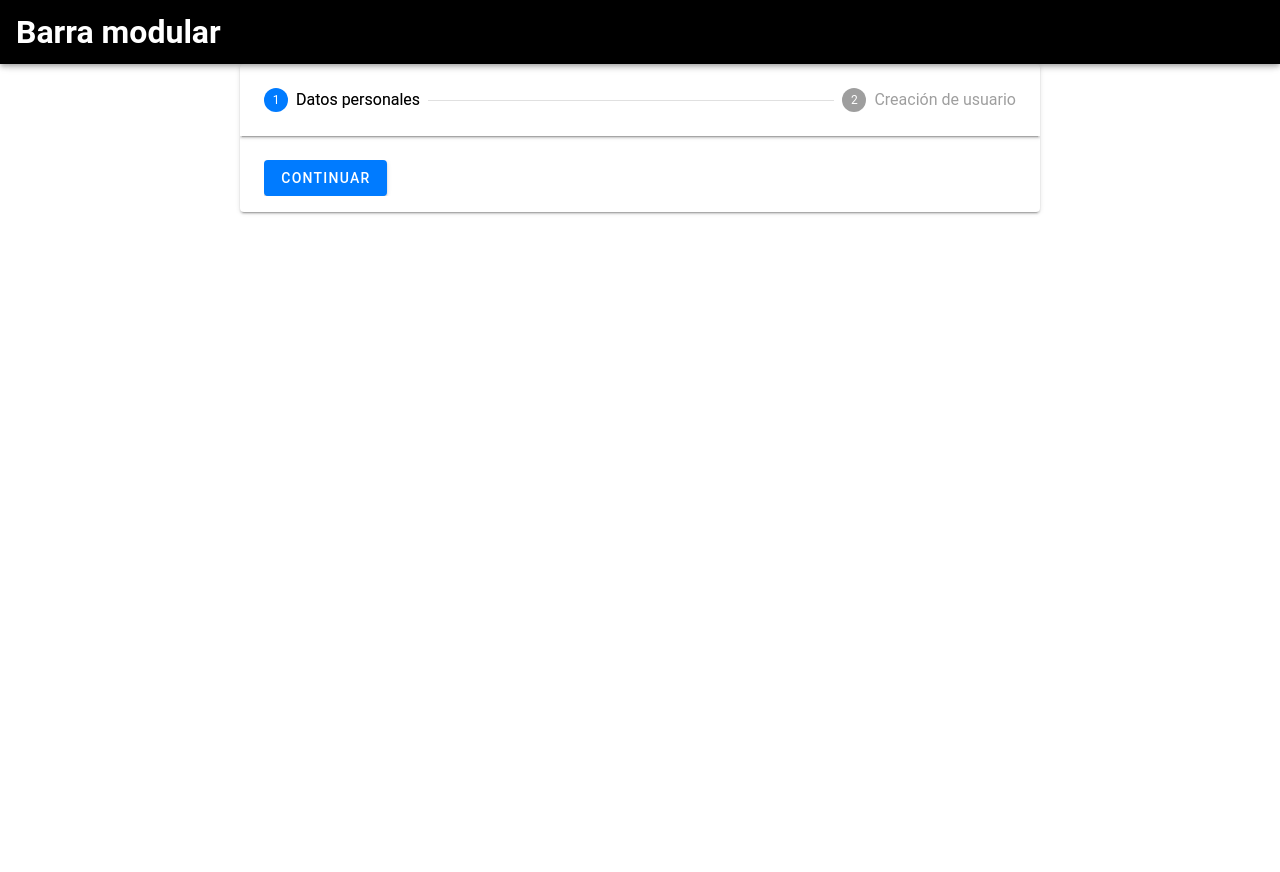
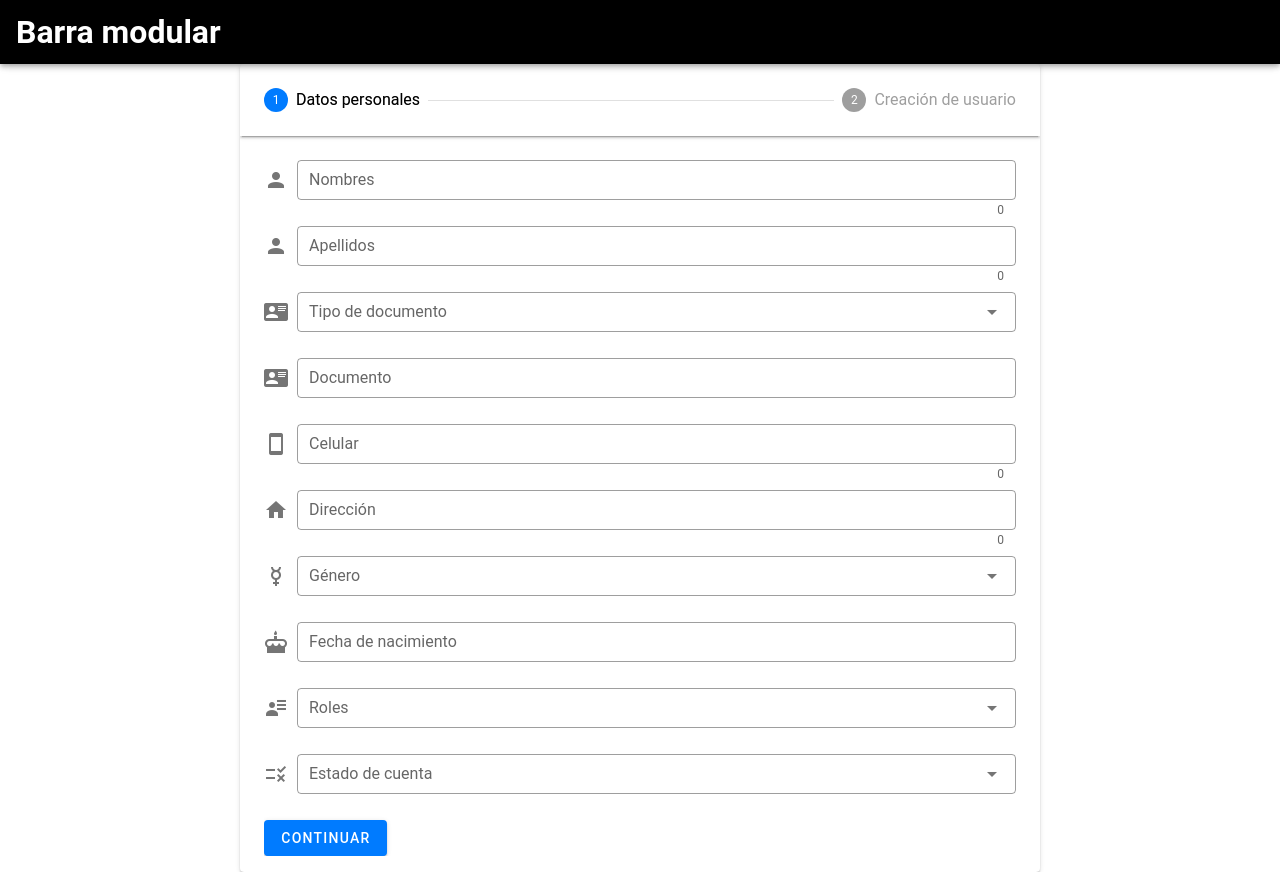
Before and after one commit to carlosdizx/inventas-mercamejor, a Vue app: page /registro in a window 1280 px wide. Before the commit the page ends 800 px from the top, so only its background shows below. Built offline with nearby package versions, Linux system fonts and the light colour scheme; no server answers; the database is empty; a small style sheet from the web is missing.

Commit message:
Creado el form (no dinamico) para el registro de usuarios, se separó por partes, por ahora ya esta full la vista de obtención de datos personales, falta creación de usuario

```diff
--- /dev/null
+++ b/src/components/autenticacion/PersonalDetails.vue
@@ -0,0 +1,113 @@
+<template>
+  <v-form>
+    <v-text-field
+      outlined
+      dense
+      label="Nombres"
+      prepend-icon="mdi-account"
+      counter
+    />
+    <v-text-field
+      outlined
+      dense
+      label="Apellidos"
+      prepend-icon="mdi-account"
+      counter
+    />
+    <v-select
+      outlined
+      dense
+      label="Tipo de documento"
+      prepend-icon="mdi-card-account-details"
+      :items="tipos_documento"
+    />
+    <v-text-field
+      outlined
+      dense
+      label="Documento"
+      prepend-icon="mdi-card-account-details"
+    />
+    <v-text-field
+      outlined
+      dense
+      label="Celular"
+      prepend-icon="mdi-cellphone"
+      counter
+    />
+    <v-text-field
+      outlined
+      dense
+      label="Dirección"
+      prepend-icon="mdi-home"
+      counter
+    />
+    <v-select
+      outlined
+      dense
+      label="Género"
+      prepend-icon="mdi-gender-male-female-variant"
+      :items="generos"
+    />
+    <v-menu
+      v-model="menu_fecha"
+      :close-on-content-click="false"
+      max-width="290"
+    >
+      <template v-slot:activator="{ on, attrs }">
+        <v-text-field
+          outlined
+          dense
+          :value="fecha_nacimiento"
+          clearable
+          label="Fecha de nacimiento"
+          readonly
+          v-bind="attrs"
+          v-on="on"
+          prepend-icon="mdi-cake"
+          @click:clear="fecha_nacimiento = null"
+        />
+      </template>
+    </v-menu>
+    <v-combobox
+      label="Roles"
+      prepend-icon="mdi-account-details"
+      :items="roles"
+      item-text="name"
+      multiple
+      hide-selected
+      small-chips
+      dense
+      outlined
+      v-model="roles_asignados"
+    />
+    <v-select
+      outlined
+      dense
+      label="Estado de cuenta"
+      prepend-icon="mdi-list-status"
+      :items="generos"
+    />
+  </v-form>
+</template>
+
+<script lang="ts">
+import Vue from "vue";
+
+export default Vue.extend({
+  name: "PersonalDetails",
+  data: () => ({
+    tipos_documento: [""],
+    generos: [""],
+    menu_fecha: false,
+    fecha_nacimiento: null,
+    roles: [
+      { id: 1, name: "algo" },
+      { id: 2, name: "algo2" },
+      { id: 3, name: "algo3" },
+    ],
+    roles_asignados: [],
+  }),
+});
+</script>
+
+<style scoped></style>
--- a/src/views/Registro.vue
+++ b/src/views/Registro.vue
@@ -13,6 +13,7 @@
 
     <v-stepper-items>
       <v-stepper-content step="1">
+        <PersonalDetails />
         <v-btn color="primary" @click="etapa = 2"> Continuar </v-btn>
       </v-stepper-content>
 
@@ -27,9 +28,11 @@
 </template>
 
 <script lang="ts">
+import PersonalDetails from "@/components/autenticacion/PersonalDetails.vue";
 import Vue from "vue";
 export default Vue.extend({
   name: "Registro",
+  components: { PersonalDetails },
   data: () => ({
     etapa: 1,
   }),
```
